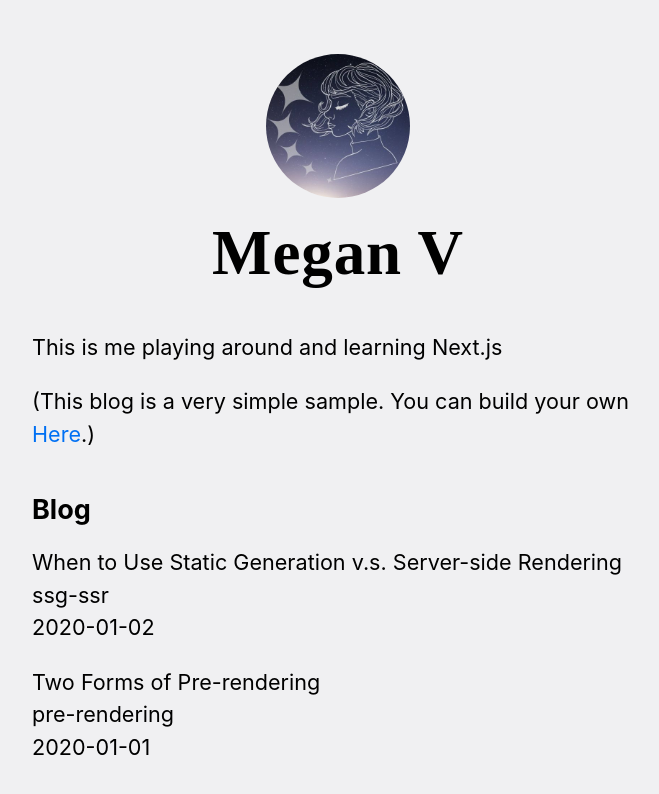
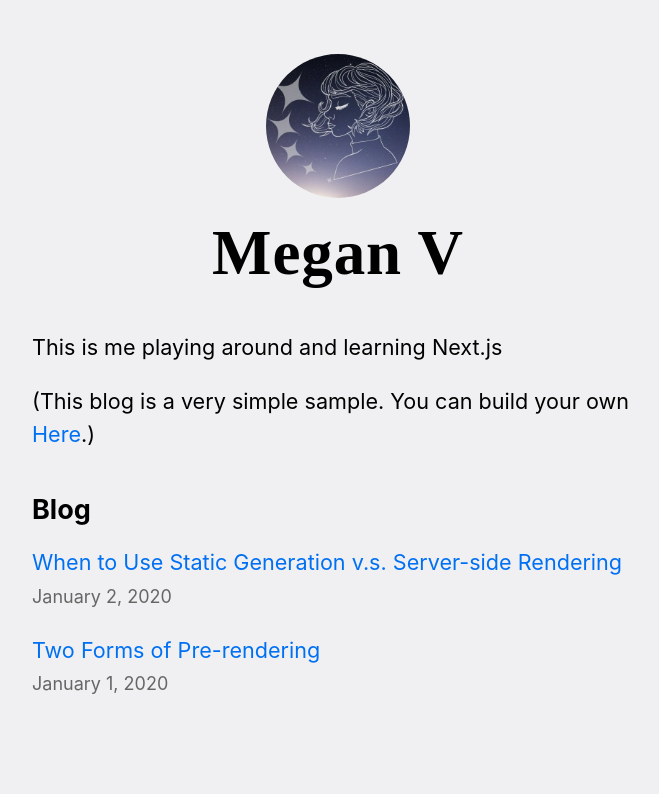
Before and after one commit to elbowgrrl/Next-js-Blog, a Next.js app: page / in a window 1280 px wide. Shown: the top 794 px of the page, without its empty margins (302-961 px from the left). Built offline with nearby package versions, Linux system fonts and the light colour scheme.

Commit message:
adding markdown parsing and polishing pages

```diff
--- /dev/null
+++ b/components/date.js
@@ -0,0 +1,6 @@
+import { parseISO, format } from 'date-fns'
+
+export default function Date({ dateString }) {
+  const date = parseISO(dateString)
+  return <time dateTime={dateString}>{format(date, 'LLLL d, yyyy')}</time>
+}
--- a/lib/posts.js
+++ b/lib/posts.js
@@ -1,6 +1,10 @@
 import fs from "fs";
 import path from "path";
+//for parsing md data. Can also do JSON
 import matter from "gray-matter";
+//to render markdown content. This one is specifically for Markdown.
+import remark from 'remark'
+import html from 'remark-html'
 
 const postsDirectory = path.join(process.cwd(), "posts");
 
@@ -62,16 +66,24 @@
   });
 }
 
-export function getPostData(id) {
-  const fullPath = path.join(postsDirectory, `${id}.md`);
-  const fileContents = fs.readFileSync(fullPath, "utf8");
+//using async keyword below specifically for remark because remark uses await
+export async function getPostData(id) {
+  const fullPath = path.join(postsDirectory, `${id}.md`)
+  const fileContents = fs.readFileSync(fullPath, 'utf8')
 
   // Use gray-matter to parse the post metadata section
-  const matterResult = matter(fileContents);
-  console.log(matterResult, "matterResult");
-  // Combine the data with the id
+  const matterResult = matter(fileContents)
+
+  // Use remark to convert markdown into HTML string
+  const processedContent = await remark()
+    .use(html)
+    .process(matterResult.content)
+  const contentHtml = processedContent.toString()
+
+  // Combine the data with the id and contentHtml
   return {
     id,
-    ...matterResult.data,
-  };
+    contentHtml,
+    ...matterResult.data
+  }
 }
--- a/package.json
+++ b/package.json
@@ -8,9 +8,12 @@
     "start": "next start"
   },
   "dependencies": {
+    "date-fns": "^2.24.0",
     "gray-matter": "^4.0.3",
     "next": "^11.0.0",
     "react": "17.0.2",
-    "react-dom": "17.0.2"
+    "react-dom": "17.0.2",
+    "remark": "^13.0.0",
+    "remark-html": "^13.0.2"
   }
 }
--- a/pages/index.js
+++ b/pages/index.js
@@ -12,6 +12,9 @@
     }
   }
 }
+
+import Link from 'next/link'
+import Date from '../components/date'
 
 export default function Home({ allPostsData }) {
   return (
@@ -31,12 +34,14 @@
         <ul className={utilStyles.list}>
           {allPostsData.map(({ id, date, title }) => (
             <li className={utilStyles.listItem} key={id}>
-              {title}
-              <br />
-              {id}
-              <br />
-              {date}
-            </li>
+            <Link href={`/posts/${id}`}>
+              <a>{title}</a>
+            </Link>
+            <br />
+            <small className={utilStyles.lightText}>
+              <Date dateString={date} />
+            </small>
+          </li>
           ))}
         </ul>
       </section>
```
Also changed, not shown: pages/posts/[id].js (+16 -7 lines), 1 other file (tests, documents, lock files or other folders).
